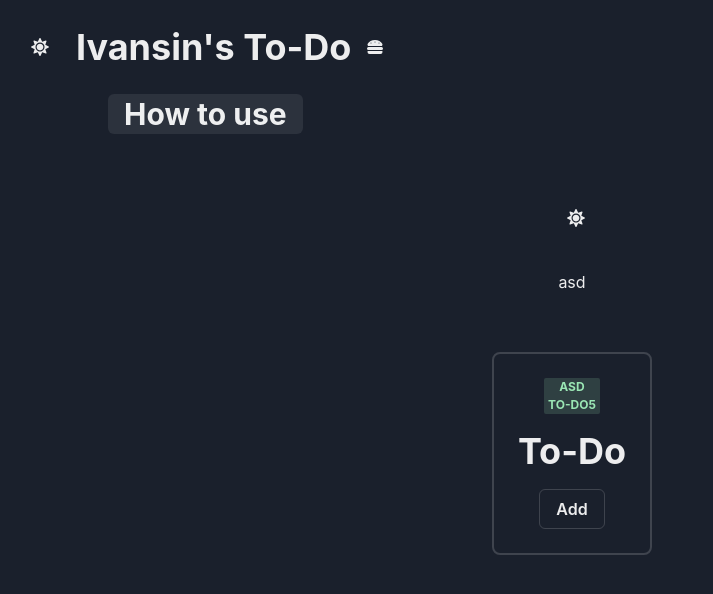
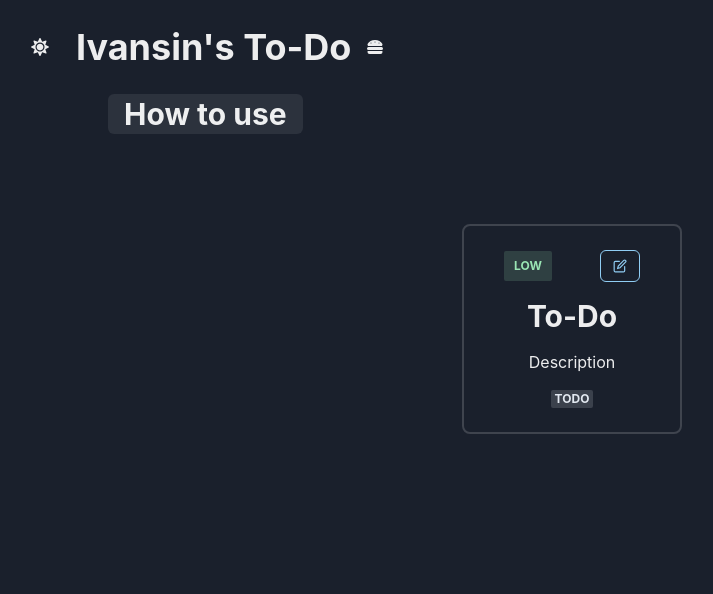
Before and after one commit to IvanRomero03/todo-list, a Next.js app: page / in a window 1280 px wide. Shown: the top 594 px of the page, without its empty margins (68-781 px from the left). Built offline with nearby package versions, Linux system fonts and the light colour scheme.

Commit message:
todo box

```diff
--- a/components/TodoBox.tsx
+++ b/components/TodoBox.tsx
@@ -1,7 +1,9 @@
 import React, { useEffect } from "react";
-import { Box, Button, Badge, VStack, Text, Heading } from "@chakra-ui/react";
+import { Box, Button, Badge, VStack, Text, Heading, HStack, Container } from "@chakra-ui/react";
 import { getTodo } from "../pages/api/getTodo";
 import { useQuery } from "react-query";
+import { Todo, defaultTodo } from "../types/todo";
+import { EditIcon } from "@chakra-ui/icons"
 
 type Props = {
   idTodo?: number;
@@ -9,9 +11,10 @@ type Props = {
 
 const TodoBox = ( {idTodo}: Props ) => {
   const { data, isLoading, isError } = useQuery(
-    "getTodo",
-    async () => await getTodo(idTodo ?? 5)
+    "todo",
+    async () => await getTodo(idTodo ?? 1)
   );
+  const { description,priority,priorityColor,status,title } = data ?? defaultTodo();
   return (
     <Box
       mt="2%"
@@ -20,18 +23,39 @@ const TodoBox = ( {idTodo}: Props ) => {
       borderWidth={"2px"}
       borderRadius="lg"
     >
-      <VStack spacing="4" alignContent={"center"} m="6">
-        <Badge colorScheme="green">
-          <Text>{idTodo ?? "asd"}</Text>
-          <Text>
-            {data?.title ?? "aaaasd"}
-            {data?.idTodo}
-          </Text>
+      <VStack spacing="4" alignContent={"left"} m="6">
+        <HStack spacing="4">
+          <Container alignContent={"center"}>
+            {/* Priority */}
+            <Badge colorScheme={priorityColor}>
+              <Box m="1.5" >
+              <Text>{priority}</Text>
+              </Box>
+            </Badge>
+          </Container>
+          <Container alignContent={"Right"}>
+            {/* Edit */}
+            <Button
+              colorScheme="blue"
+              variant="outline"
+              size="sm"
+              onClick={() => {}}
+            >
+              <EditIcon />
+            </Button>
+          </Container>
+        </HStack>
+        {/* Title */}
+        <Heading as="h3" size="lg">{title}</Heading>
+        {/* Description */}
+        <Text>{description}</Text>
+        {/* Status */}
+        <Badge colorScheme="gray">
+          {status}
         </Badge>
-        <Heading>To-Do</Heading>
-        <Button variant={"outline"}>
-          <Text>Add</Text>
-        </Button>
+        {/* <Button variant={"outline"}>
+          <Text>Edit</Text>
+        </Button> */}
       </VStack>
     </Box>
   );
--- a/package.json
+++ b/package.json
@@ -9,6 +9,7 @@
     "lint": "next lint"
   },
   "dependencies": {
+    "@chakra-ui/icons": "^2.0.2",
     "@chakra-ui/react": "^2.2.1",
     "@emotion/react": "^11.9.3",
     "@emotion/styled": "^11.9.3",
--- a/pages/api/getTodo.ts
+++ b/pages/api/getTodo.ts
@@ -1,20 +1,12 @@
 import axios from "axios";
-
-type Todo = {
-  idTodo: number;
-  title: string;
-  description: string;
-  status: string;
-  priority: string;
-  priorityColor: string;
-};
+import { Todo } from "../../types/todo";
 
 export const getTodo = async (idTodo: number) => {
   const response = await axios.post(`http://localhost:3000/api/getTodo`, {
     idTodo,
   });
   const returnData: Todo = response.data;
-  return returnData
+  return returnData;
 };
 
 export default async function handler(req, res) {
@@ -23,10 +15,9 @@ export default async function handler(req, res) {
     idTodo: idTodo,
     title: "To-Do",
     description: "Description",
-    priority: "high",
+    priority: "low",
     priorityColor: "green",
     status: "todo",
   };
-  console.log(req.body);
   res.status(200).json(todo);
 }
--- a/pages/index.tsx
+++ b/pages/index.tsx
@@ -13,8 +13,6 @@ export default function Home() {
       <TopLeft username={"Ivansin"} />
       <HowToUse />
       <VStack textAlign="center" minH="100%" mt="5%" spacing={8}>
-        <ColorModeSwitcher />
-        <Text>asd</Text>
         <TodoBox />
       </VStack>
     </>
--- /dev/null
+++ b/types/todo.ts
@@ -0,0 +1,19 @@
+import { BadgeProps } from "@chakra-ui/react";
+export type Todo = {
+  idTodo: number;
+  title: string;
+  description: string;
+  status: string;
+  priority: string;
+  priorityColor: BadgeProps["colorScheme"];
+};
+export const defaultTodo = (): Todo => {
+  return {
+    idTodo: 1,
+    title: "To-Do",
+    description: "loading...",
+    status: "high",
+    priority: "loading",
+    priorityColor: "red",
+  };
+};
```
Also changed, not shown: 2 other files (tests, documents, lock files or other folders).
